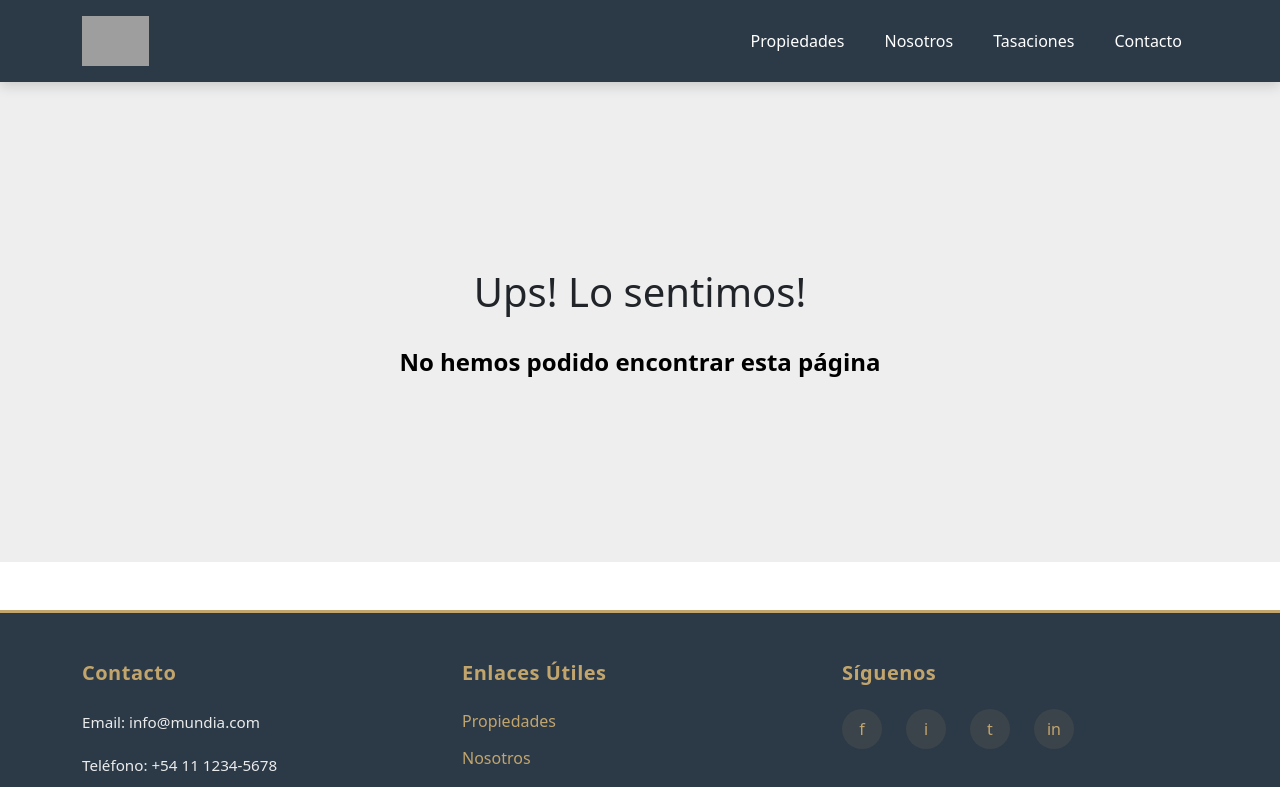
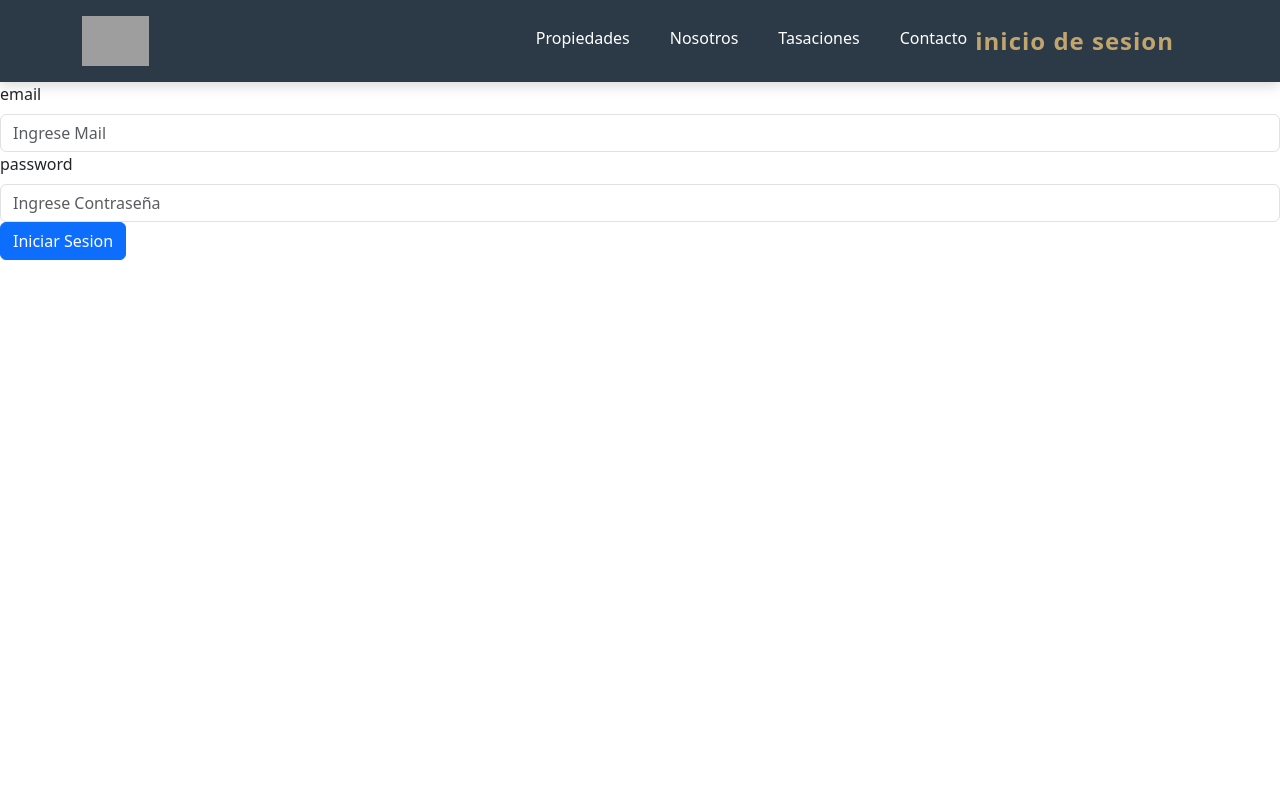
Before and after one commit to igroli/PROYECTO-TPI, a React (Vite) app in the folder mundia-tpi/: page /login in a window 1280 px wide. Shown: the top 787 px of the page. Built offline with nearby package versions, Linux system fonts and the light colour scheme; grey boxes are pictures that could not be loaded.

Commit message:
agrego form de login

```diff
--- a/mundia-tpi/src/App.jsx
+++ b/mundia-tpi/src/App.jsx
@@ -4,6 +4,7 @@ import NotFound from "./components/notFound/NotFound";
 import ContactForm from "./components/contactForm/ContactForm";
 import AboutUs from "./components/aboutUs/AboutUs";
 import Propiedades from "./components/propiedades/Propiedades";
+import { Login } from "./components/login/Login";
 
 function App() {
   return (
@@ -15,6 +16,7 @@ function App() {
           <Route path="/contact" element={<ContactForm />} />
           <Route path="/aboutus" element={<AboutUs />} />
           <Route path="/properties" element={<Propiedades />} />
+          <Route path="/login" element={<Login />}/>
         </Routes>
       </BrowserRouter>
     </div>
--- a/mundia-tpi/src/components/footer/Footer.jsx
+++ b/mundia-tpi/src/components/footer/Footer.jsx
@@ -1,7 +1,11 @@
 import ContactForm from '../contactForm/ContactForm'
 import './Footer.css'
+import { useNavigate } from "react-router"
 
 const Footer = () => {
+
+    const navigate = useNavigate();
+
   return (
     <footer className="footer-container">
         <div className="container">
@@ -15,10 +19,11 @@ const Footer = () => {
                 <div className="col-md-4">
                     <h5>Enlaces Útiles</h5>
                     <ul>
-                        <li><a href="#propiedades">Propiedades</a></li>
-                        <li><a href="#nosotros">Nosotros</a></li>
-                        <li><a href="#tasaciones">Tasaciones</a></li>
-                        <li><a href="#blog">Blog</a></li>
+                        <li><a onClick={() => navigate('/properties')}>Propiedades</a></li>
+
+                        <li><a onClick={() => navigate('/aboutus')}>Nosotros</a></li>
+                        {/* <li><a onClick={() => navigate('/tasaciones')}>Tasaciones</a></li>
+                        <li><a onClick={() => navigate('/blog')}>Blog</a></li> */}
                     </ul>
                 </div>
                 <div className="col-md-4">
--- /dev/null
+++ b/mundia-tpi/src/components/login/Login.jsx
@@ -0,0 +1,29 @@
+import React from 'react'
+import NavBar from "../navBar/NavBar";
+import { Button, Form } from 'react-bootstrap';
+
+export const Login = () => {
+  return (
+    <div>
+        <NavBar />
+        <Form>
+            <Form.Group>
+                <Form.Label>
+                    email
+                </Form.Label>
+                <Form.Control type='email' placeholder='Ingrese Mail'/>
+
+            </Form.Group>
+            <Form.Group>
+                <Form.Label>
+                    password
+                </Form.Label>
+                <Form.Control type='password' placeholder='Ingrese Contraseña'/>
+            </Form.Group>
+            <Button>
+                Iniciar Sesion
+            </Button>
+        </Form>
+    </div>
+  )
+}
--- a/mundia-tpi/src/components/navBar/NavBar.jsx
+++ b/mundia-tpi/src/components/navBar/NavBar.jsx
@@ -18,6 +18,7 @@ const NavBar = () => {
                     <Nav.Link onClick={() => navigate('/aboutus')}>Nosotros</Nav.Link>
                     <Nav.Link>Tasaciones</Nav.Link>
                     <Nav.Link onClick={() => navigate('/contact')}>Contacto</Nav.Link>
+                    <Navbar.Brand onClick={() => navigate('/login')}>inicio de sesion</Navbar.Brand>
                 </Nav>
             </Container>
         </Navbar>
--- /dev/null
+++ b/package.json
@@ -0,0 +1,5 @@
+{
+  "dependencies": {
+    "react-router": "^7.14.2"
+  }
+}
```
Also changed, not shown: 1 other file (tests, documents, lock files or other folders).
